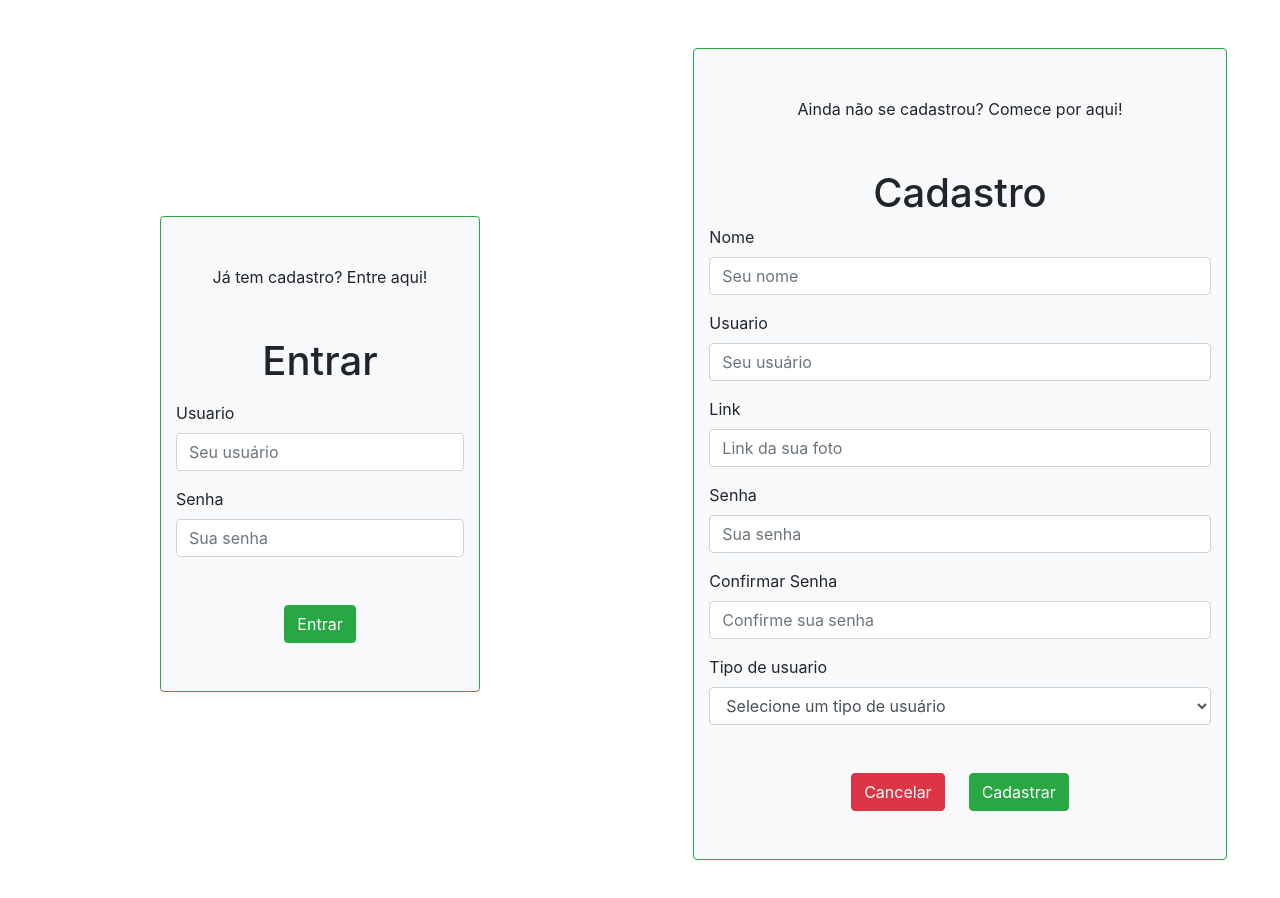
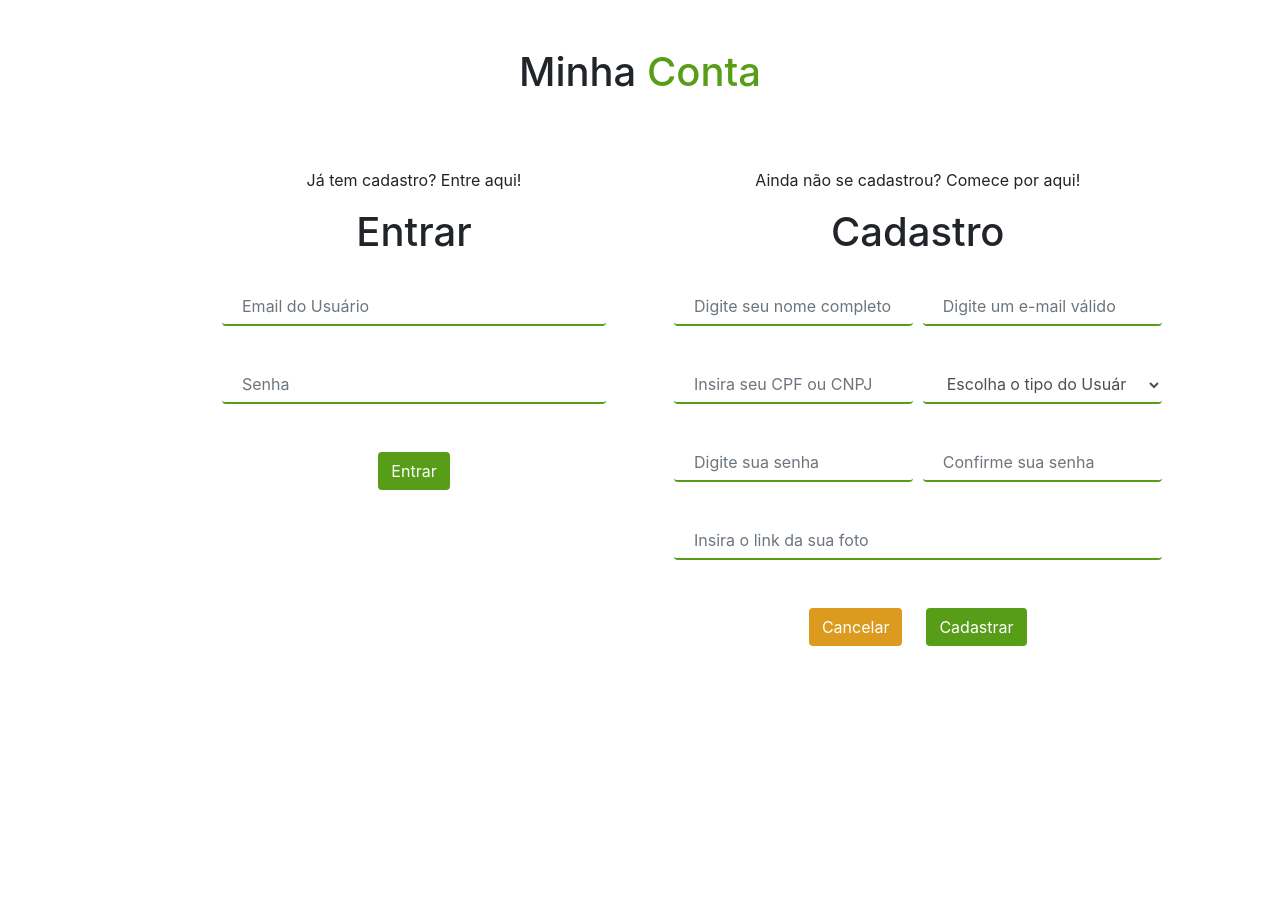
Before and after one commit to ProjetoIntegrador-Veggieats/frontend, an Angular app: page /login in a window 1280 px wide. Shown: the top 898 px of the page. After the commit the page ends 800 px from the top, so only its background shows below. Built offline with nearby package versions, Linux system fonts and the light colour scheme.

Commit message:
style-entrar-cadastro

```diff
--- a/src/app/app.component.html
+++ b/src/app/app.component.html
@@ -1 +1,5 @@
-<router-outlet></router-outlet>
+<!-- <router-outlet></router-outlet> -->
+
+<app-entrar-cadastro></app-entrar-cadastro>
+
+<!-- <app-sobre></app-sobre> -->
--- a/src/app/entrar-cadastro/entrar-cadastro.component.css
+++ b/src/app/entrar-cadastro/entrar-cadastro.component.css
@@ -0,0 +1,24 @@
+input, select{
+  padding: 1px 20px;
+  box-sizing: border-box;
+  border: none;
+  background-color: transparent;
+  border-bottom: 2px solid #579d18;
+}
+
+.bgFundo{
+  background-color: #d6d5d2;
+}
+
+span{
+  color: #579d18;
+}
+
+.btn-verde{
+  color: white;
+  background-color: #579d18;
+}
+.btn-laranja{
+  color:white;
+  background-color: #dc9b1e;
+}
--- a/src/app/entrar-cadastro/entrar-cadastro.component.html
+++ b/src/app/entrar-cadastro/entrar-cadastro.component.html
@@ -1,29 +1,33 @@
+<div>
+  <h1 class="text-center mt-5">Minha <span>Conta</span></h1>
+</div>
+
 <div class="container-fluid">
-  <div class="row d-flex align-items-center">
+  <div class="row d-flex align-items-baseline ">
 
     <!-- Entrar -->
     <div class="col-md-6">
-      <div class="row d-flex justify-content-center">
-        <div class="col-md-6 border border-success bg-light rounded">
+      <div class="row d-flex justify-content-end mr-1">
+        <div class="col-md-8">
 
-          <p class="text-center mt-5 mb-5">
+          <p class="text-center">
             Já tem cadastro? Entre aqui!
           </p>
 
-          <h1 class="text-center mb-3">Entrar</h1>
+          <h1 class="text-center">Entrar</h1>
 
           <div class="form-group">
-            <label for="usuario">Usuario</label>
-            <input class="form-control" type="text" name="usuario" id="usuario" placeholder="Seu usuário">
+            <label for="usuario"></label>
+            <input class="form-control" type="text" name="usuario" id="usuario" placeholder="Email do Usuário">
           </div>
 
           <div class="form-group">
-            <label for="senha">Senha</label>
-            <input class="form-control" type="pass" name="senha" id="senha" placeholder="Sua senha">
+            <label for="senha"></label>
+            <input class="form-control" type="pass" name="senha" id="senha" placeholder="Senha">
           </div>
 
           <div class="d-flex justify-content-center mt-5 mb-5">
-            <button type="submit" class="btn btn-success">Entrar</button>
+            <button type="submit" class="btn btn-verde">Entrar</button>
           </div>
 
         </div>
@@ -33,55 +37,67 @@
     <!-- /Entrar -->
 
     <!-- Cadastrar -->
-    <div class="col-md-6 mt-5 mb-5">
 
-      <div class="row d-flex justify-content-center">
-        <div class="col-md-10 border border-success bg-light rounded">
+    <div class="col-md-6 mt-3">
 
-          <p class="text-center mt-5 mb-5">
+      <div class="row d-flex justify-content-start ml-1">
+        <div class="col-md-10">
+
+          <p class="text-center mt-5">
             Ainda não se cadastrou? Comece por aqui!
           </p>
 
           <h1 class="text-center">Cadastro</h1>
 
+          <form>
+            <div class="form-row">
+              <div class="col mb-3">
+                <label for="nome"></label>
+                <input type="text" class="form-control" name="nome" id="nome" placeholder="Digite seu nome completo">
+              </div>
+              <div class="col">
+                <label for="usuario"></label>
+                <input type="text" class="form-control" name="usuario" id="usuario" placeholder="Digite um e-mail válido">
+              </div>
+            </div>
+
+            <div class="form-row">
+              <div class="col mb-3">
+                <label for="cpfcnpj"></label>
+                <input type="text" class="form-control" name="cpfcnpj" id="cpfcnpj" placeholder="Insira seu CPF ou CNPJ">
+              </div>
+              <div class="col">
+                <label for="tipo"></label>
+                <select type="text" class="form-control" name="tipo" id="tipo">
+                  <option>Escolha o tipo do Usuário</option>
+                  <option value="vendedor">Vendedor(a)</option>
+                  <option value="comprador">Comprador(a)</option>
+                </select>
+              </div>
+            </div>
+
+            <div class="form-row">
+              <div class="col mb-3">
+                <label for="senha"></label>
+                <input type="password" class="form-control" name="senha" id="senha" placeholder="Digite sua senha">
+              </div>
+              <div class="col">
+                <label for="confirmSenha"></label>
+                <input type="password" class="form-control" name="confirmSenha" id="confirmSenha" placeholder="Confirme sua senha">
+              </div>
+            </div>
+
+          </form>
+
           <div class="form-group">
-            <label for="nome">Nome</label>
-            <input class="form-control" type="text" name="nome" id="nome" placeholder="Seu nome">
+            <label for="foto"></label>
+            <input class="form-control" type="text" name="foto" id="foto" placeholder="Insira o link da sua foto">
           </div>
 
-          <div class="form-group">
-            <label for="usuario">Usuario</label>
-            <input class="form-control" type="text" name="usuario" id="usuario" placeholder="Seu usuário">
-          </div>
-
-          <div class="form-group">
-            <label for="foto">Link</label>
-            <input class="form-control" type="text" name="foto" id="foto" placeholder="Link da sua foto">
-          </div>
-
-          <div class="form-group">
-            <label for="senha">Senha</label>
-            <input class="form-control" type="password" name="senha" id="senha" placeholder="Sua senha">
-          </div>
-
-          <div class="form-group">
-            <label for="confirmSenha">Confirmar Senha</label>
-            <input class="form-control" type="password" name="confirmSenha" id="confirmSenha"
-              placeholder="Confirme sua senha">
-          </div>
-
-          <div class="form-group">
-            <label for="tipo">Tipo de usuario</label>
-            <select class="form-control" name="tipo" id="tipo">
-              <option>Selecione um tipo de usuário</option>
-              <option value="vendedor">Vendedor(a)</option>
-              <option value="comprador">Comprador(a)</option>
-            </select>
-          </div>
 
           <div class="d-flex justify-content-center mt-5 mb-5">
-            <button type="submit" class="btn btn-danger mr-4" routerLink="/entrar">Cancelar</button>
-            <button type="submit" class="btn btn-success">Cadastrar</button>
+            <button type="submit" class="btn btn-laranja mr-4" routerLink="/entrar">Cancelar</button>
+            <button type="submit" class="btn btn-verde">Cadastrar</button>
           </div>
 
         </div>
```
Also changed, not shown: src/assets/img/logoVeggi.png (added).
